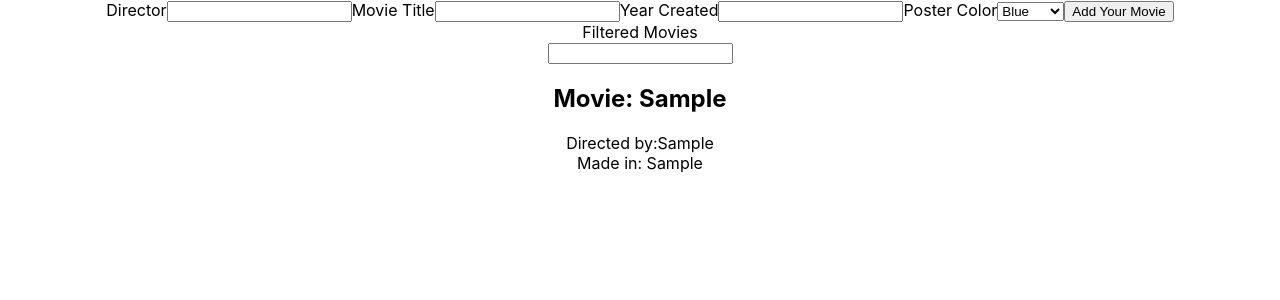
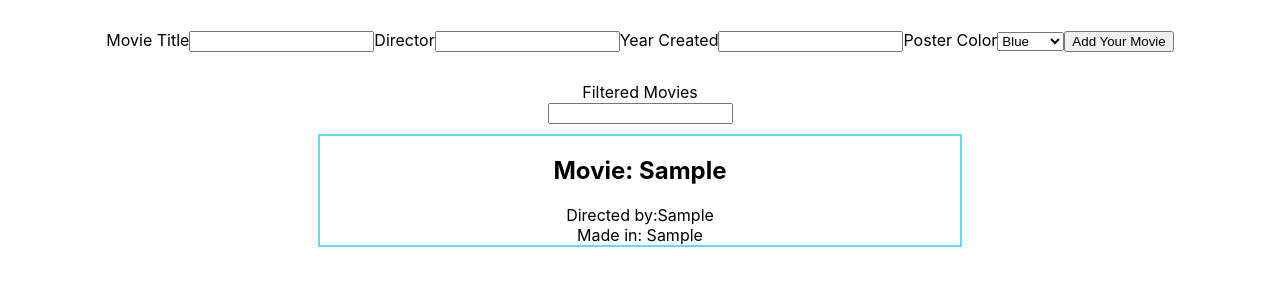
Before and after one commit to PeteSeeling/movie-list-react, a React (Create React App) app: page / in a window 1280 px wide. Both pictures are taken after typing "Sample", "Sample", "Sample" into the empty fields and a click on the button "Add Your Movie". Shown: the top 300 px of the page. Built offline with nearby package versions, Linux system fonts and the light colour scheme.

Commit message:
console logs removed. Css done. Title fixed

```diff
--- a/src/App.css
+++ b/src/App.css
@@ -36,3 +36,29 @@
     transform: rotate(360deg);
   }
 }
+.current-movies-list{
+  display: flex;
+  flex-direction: column;
+  align-items: center;
+  margin-top: 30px;
+  margin-bottom: 30px;
+}
+.button{
+  margin-top:10px;
+}
+.movies-list{
+  display: flex;
+  flex-direction: column;
+  justify-content: center;
+  align-items: center;
+
+}
+.movie-items{
+  display: flex;
+  flex-direction: column;
+  border:solid 2px;
+  border-color:#61dafb;
+  margin:10px;
+  width:50%;
+
+}
--- a/src/App.js
+++ b/src/App.js
@@ -69,6 +69,7 @@ function App() {
             title={movieFormTitle}
             year={movieFormYear}
             director={movieFormDirector}
+            color={movieFormColor}
 
           />
         }
--- a/src/MovieForm.js
+++ b/src/MovieForm.js
@@ -31,13 +31,14 @@ export default function MovieForm({
 
   return <form onSubmit={handleSubmit}>
     <label>
+          Movie Title
+      <input required value={movieFormTitle} onChange={e => setmovieFormTitle(e.target.value)} />
+    </label>
+    <label>
           Director
       <input required value={movieFormDirector} onChange={e => setmovieFormDirector(e.target.value)} />
     </label>
-    <label>
-          Movie Title
-      <input required value={movieFormTitle} onChange={e => setmovieFormTitle(e.target.value)} />
-    </label>
+
     <label>
           Year Created
       <input required value={movieFormYear} onChange={e => setmovieFormYear(e.target.value)} />
--- a/src/MovieItem.js
+++ b/src/MovieItem.js
@@ -7,7 +7,7 @@ export default function MovieItem({
 
   return <div
     onClick={() => deleteMovie ? deleteMovie(title) : null }
-    className='movie-items' stlye={{ backgroundColor: color }}>
+    className='movie-items' stlye={{ background: color }}>
     <h2>Movie: {title}</h2>
     <div>Directed by:{director}</div>
     <div>Made in: {year}</div>
```
